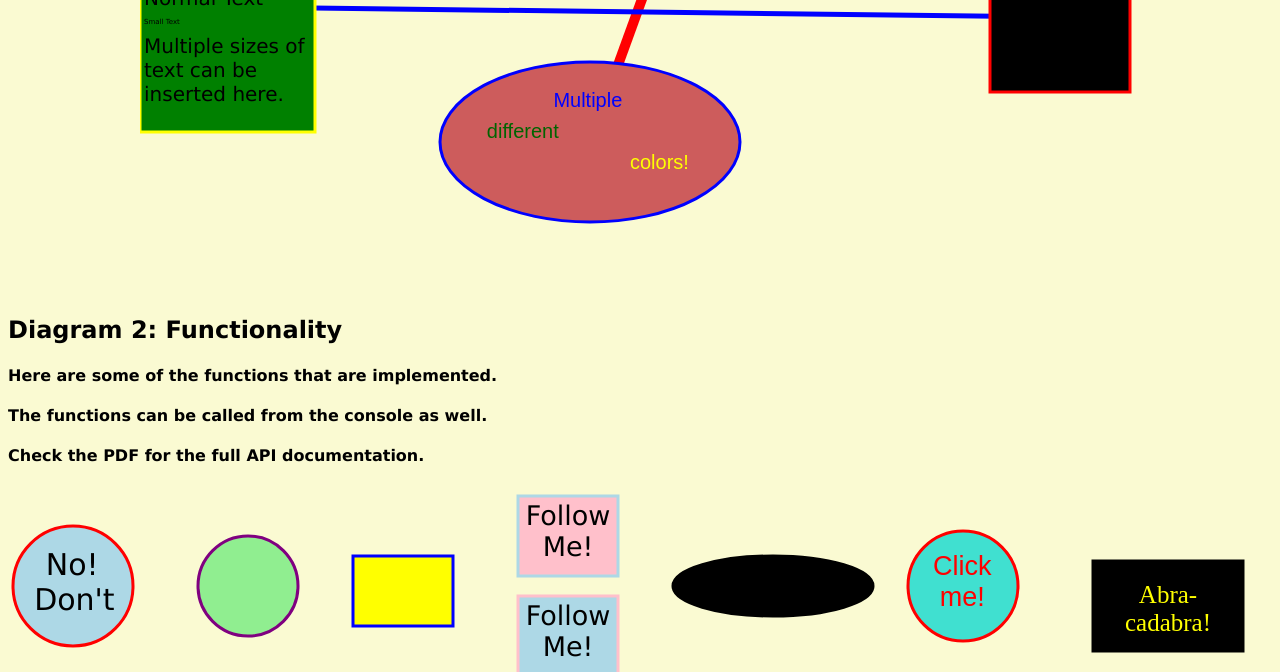
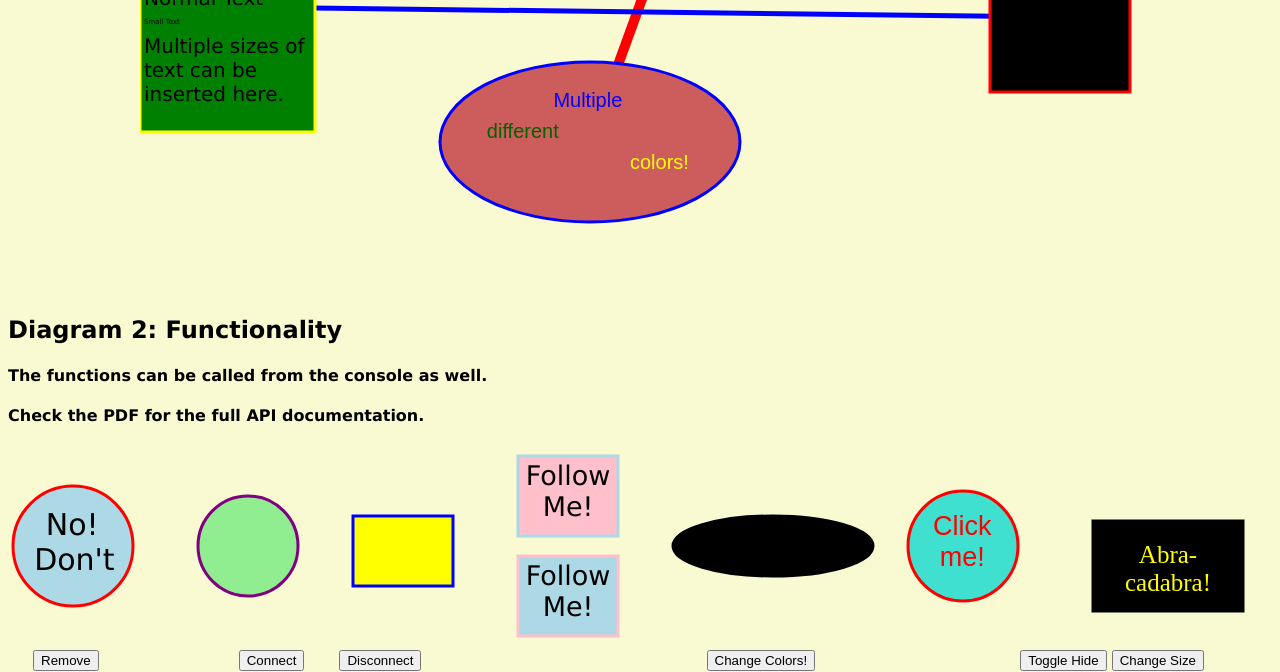
Before and after one commit to jamilfaisal/Connectogram.js, a website: page pub/examples.html in a window 1280 px wide. Shown: the part 428-1100 px from the top of the page. Drawn offline with nearby package versions, Linux system fonts and the light colour scheme.

Commit message:
Remove redundant h4 element

```diff
--- a/pub/examples.html
+++ b/pub/examples.html
@@ -14,7 +14,6 @@
          <div class="diagram-1">
          </div>
          <h2>Diagram 2: Functionality</h2>
-         <h4>Here are some of the functions that are implemented.</h4>
          <h4>The functions can be called from the console as well.</h4>
          <h4>Check the PDF for the full API documentation.</h4>
          <div class="diagram-2">
```
